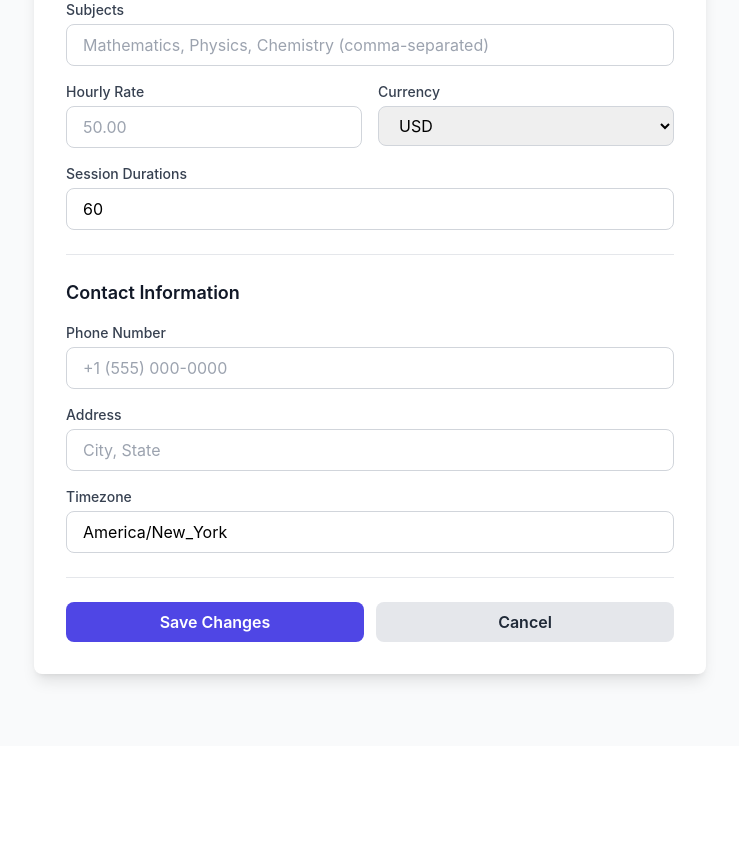
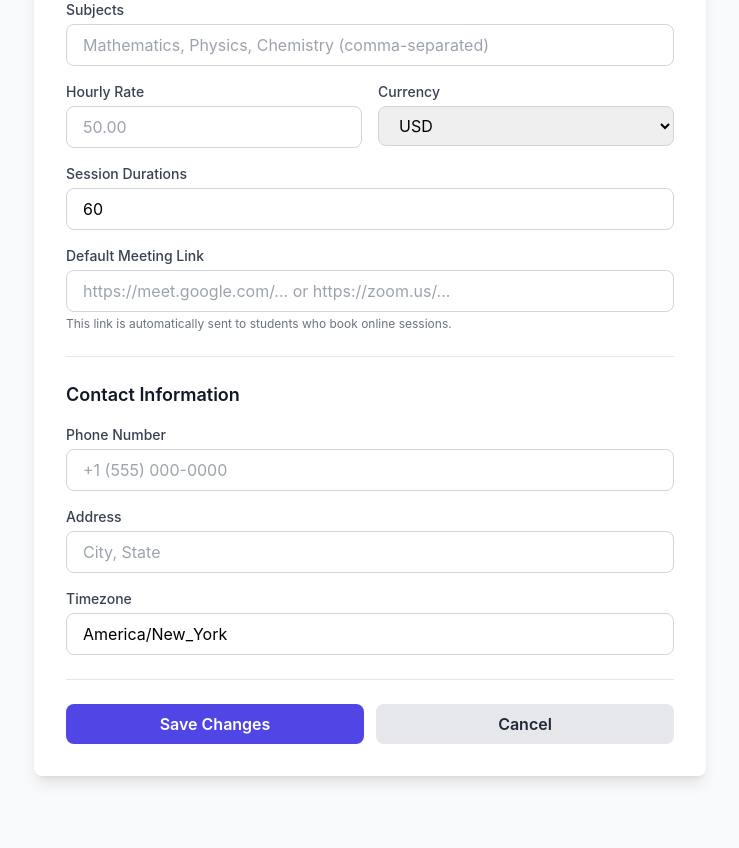
Before and after one commit to wassimajzoub/tutorhub, a Flask app: page /auth/profile in a window 1280 px wide. Shown: the part 730-1578 px from the top of the page, without its empty margins (270-1009 px from the left). Before the commit the page ends 1416 px from the top, so only its background shows below. Run offline with Flask 3, Linux system fonts and the light colour scheme; the visitor is signed in with stand-in values (Sample User, id 1); some libraries are stand-ins or nearby versions.

Commit message:
Update profile.html

```diff
--- a/templates/auth/profile.html
+++ b/templates/auth/profile.html
@@ -94,6 +94,15 @@
                             class="w-full px-4 py-2 border border-gray-300 rounded-lg focus:ring-2 focus:ring-indigo-500 focus:border-transparent"
                             placeholder="30 mins, 60 mins, 90 mins (comma-separated)">
                     </div>
+
+                    <div class="mt-4">
+                        <label for="default_meeting_link" class="block text-sm font-medium text-gray-700 mb-1">Default Meeting Link</label>
+                        <input type="url" id="default_meeting_link" name="default_meeting_link"
+                            value="{{ current_user.default_meeting_link or '' }}"
+                            class="w-full px-4 py-2 border border-gray-300 rounded-lg focus:ring-2 focus:ring-indigo-500 focus:border-transparent"
+                            placeholder="https://meet.google.com/... or https://zoom.us/...">
+                        <p class="text-xs text-gray-500 mt-1">This link is automatically sent to students who book online sessions.</p>
+                    </div>
                 </div>
 
                 <!-- Contact Information Section -->
```
